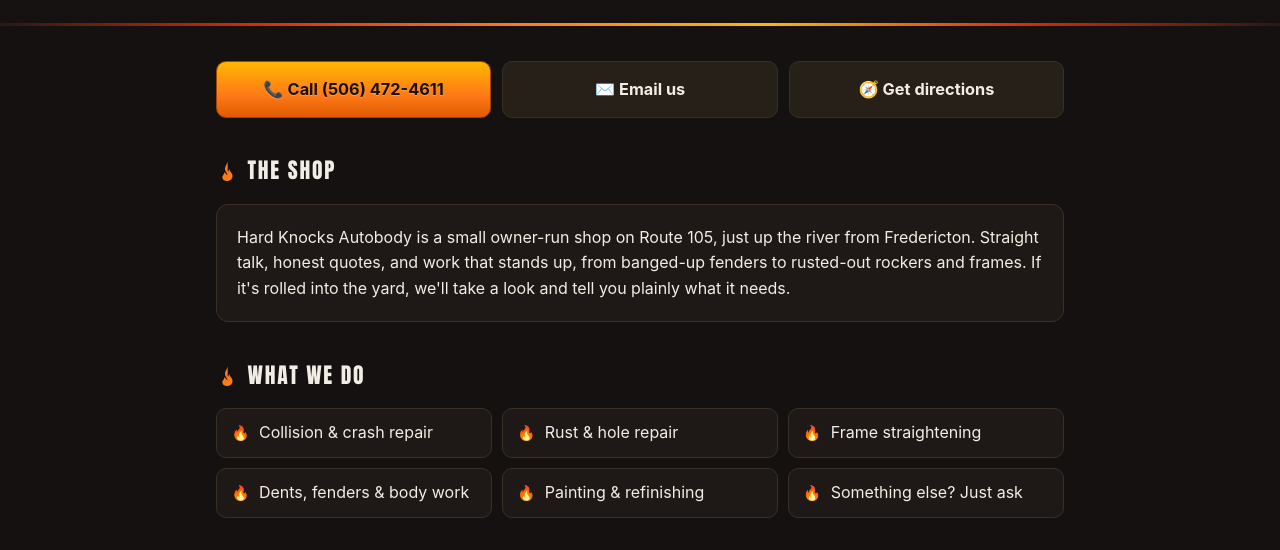
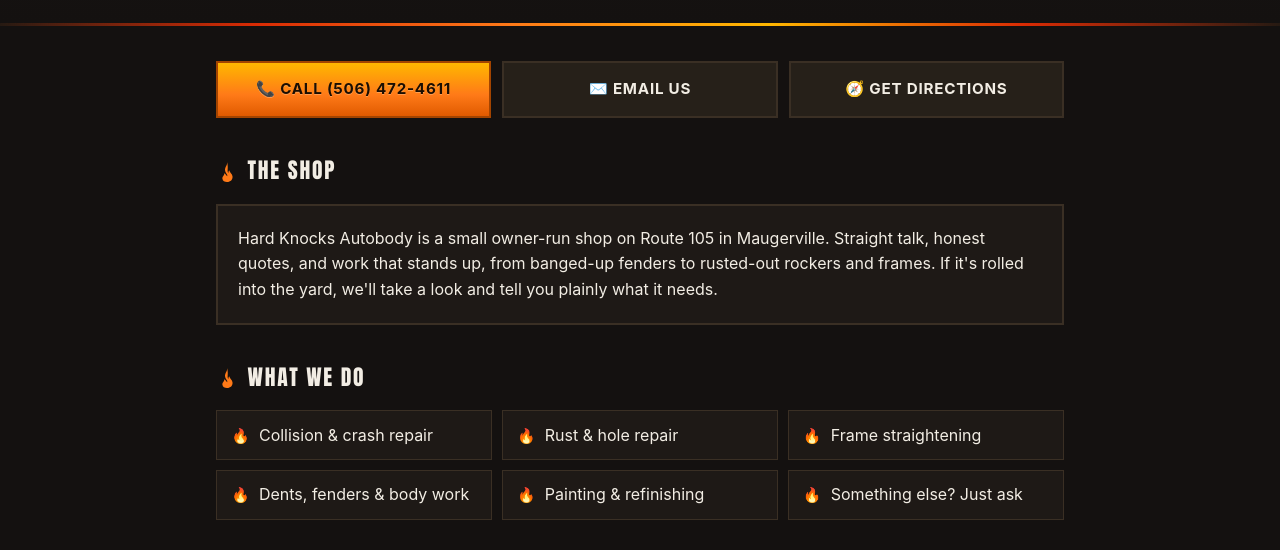
Before and after one commit to sstrang/hard-knocks-autobody, a plain HTML site: page index.html in a window 1280 px wide. Shown: the part 226-776 px from the top of the page. Drawn offline with Linux system fonts and the light colour scheme.

Commit message:
Sharpen theme: square corners, heavier borders, stenciled buttons; Maugerville-only location text

```diff
--- a/index.html
+++ b/index.html
@@ -65,17 +65,17 @@
   h2 .flame-ico{flex:none;width:22px;height:22px}
   .card{
     background:var(--panel);
-    border:1px solid var(--line);
-    border-radius:12px;
+    border:2px solid var(--line);
     padding:1.25rem;
   }
   /* ---- quick buttons ---- */
   .actions{display:grid;gap:.7rem;grid-template-columns:repeat(auto-fit,minmax(180px,1fr))}
   .btn{
     display:flex;align-items:center;justify-content:center;gap:.5rem;
-    padding:.9rem 1rem;border-radius:10px;
-    font-weight:700;font-size:1.02rem;text-decoration:none;
-    border:1px solid var(--line);
+    padding:.9rem 1rem;
+    font-weight:700;font-size:.95rem;text-decoration:none;
+    text-transform:uppercase;letter-spacing:.05em;
+    border:2px solid var(--line);
     background:var(--panel-2);color:var(--text);
     transition:transform .08s ease,filter .12s ease;
   }
@@ -88,7 +88,7 @@
   /* ---- services ---- */
   .services{list-style:none;display:grid;grid-template-columns:repeat(auto-fit,minmax(230px,1fr));gap:.6rem}
   .services li{
-    background:var(--panel);border:1px solid var(--line);border-radius:10px;
+    background:var(--panel);border:1px solid var(--line);
     padding:.7rem .9rem;display:flex;gap:.6rem;align-items:baseline;
   }
   .services li::before{content:"🔥";font-size:.9rem}
@@ -96,7 +96,7 @@
   .grid{display:grid;grid-template-columns:repeat(auto-fill,minmax(150px,1fr));gap:.7rem}
   .shot{
     position:relative;aspect-ratio:1/1;overflow:hidden;
-    border-radius:10px;border:1px solid var(--line);
+    border:1px solid var(--line);
     background:
       radial-gradient(80% 60% at 50% 110%, rgba(255,122,24,.18), transparent 70%),
       var(--panel-2);
@@ -116,7 +116,7 @@
   .contact-lines{display:grid;gap:.55rem}
   .contact-lines a{color:var(--flame-hi);text-decoration:none;font-weight:600;word-break:break-word}
   .contact-lines a:hover{text-decoration:underline}
-  .map{margin-top:1rem;border:1px solid var(--line);border-radius:10px;overflow:hidden}
+  .map{margin-top:1rem;border:2px solid var(--line);overflow:hidden}
   .map iframe{display:block;width:100%;height:260px;border:0}
   /* ---- footer ---- */
   footer{
@@ -160,7 +160,7 @@
   <section id="about">
     <h2><svg class="flame-ico" viewBox="0 0 24 24" fill="#ff7a18"><path d="M12 2c1 4-3 6-2 10 .5 2.4 2.6 3.4 2.4 5.6-1.6-1-2-2.6-3.6-3.2.8 2.4-2.2 3.4-1.8 6.1.3 2.3 2.4 3.5 5 3.5 3.9 0 6.5-2.6 6-6.3-.4-3-3-4-3.6-6.6-.8 1-1 2.2-.8 3.4-2-2.4.4-5.6-1.6-12.5z"/></svg> The Shop</h2>
     <div class="card">
-      <p>Hard Knocks Autobody is a small owner-run shop on Route 105, just up the river from Fredericton. Straight talk, honest quotes, and work that stands up, from banged-up fenders to rusted-out rockers and frames. If it's rolled into the yard, we'll take a look and tell you plainly what it needs.</p>
+      <p>Hard Knocks Autobody is a small owner-run shop on Route 105 in Maugerville. Straight talk, honest quotes, and work that stands up, from banged-up fenders to rusted-out rockers and frames. If it's rolled into the yard, we'll take a look and tell you plainly what it needs.</p>
     </div>
   </section>
 
```
